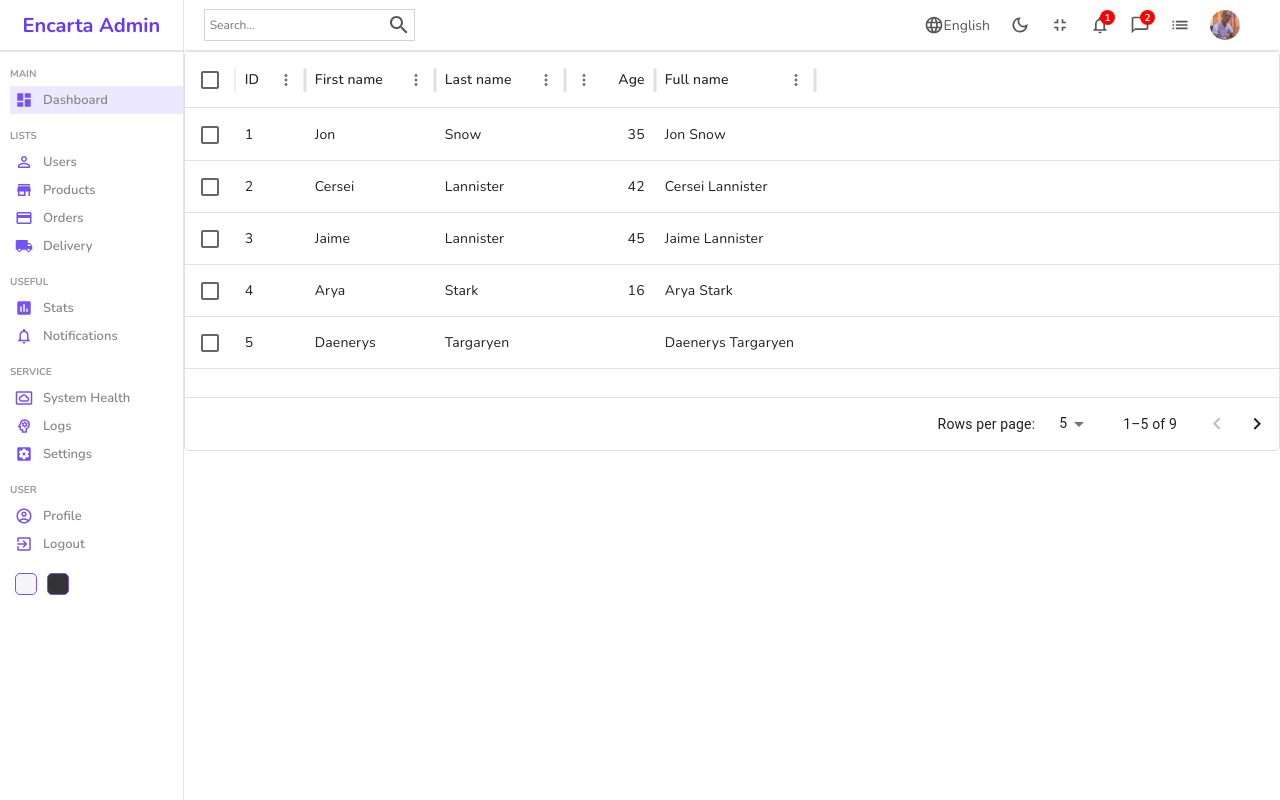
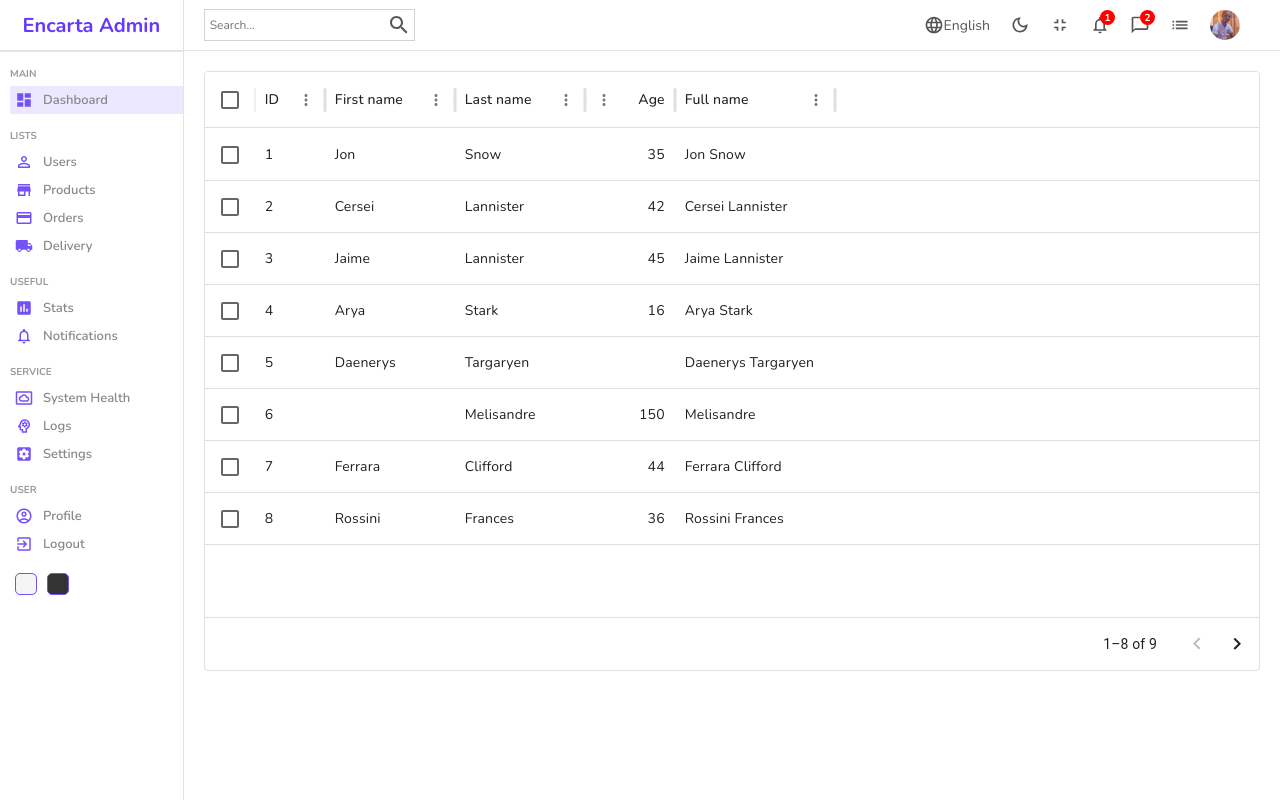
Before and after one commit to anyars-encarta/dashboard-admin, a React (Create React App) app: page /users in a window 1280 px wide. Built offline with nearby package versions, Linux system fonts and the light colour scheme.

Commit message:
Add users table

```diff
--- a/src/components/datatable/Datatable.jsx
+++ b/src/components/datatable/Datatable.jsx
@@ -28,19 +28,20 @@ const columns = [
 const Datatable = () => {
     return (
         <div className='datatable'>
-            <div style={{ height: 400, width: '100%' }}>
+            {/* <div style={{ height: 400, width: '100%' }}> */}
                 <DataGrid
                     rows={rows}
                     columns={columns}
+                    // disableRowSelectionOnClick
                     initialState={{
                         pagination: {
-                            paginationModel: { page: 0, pageSize: 5 },
+                            paginationModel: { page: 0, pageSize: 8 },
                         },
                     }}
                     pageSizeOptions={[5, 10]}
                     checkboxSelection
                 />
-            </div>
+            {/* </div> */}
         </div>
     )
 }
--- a/src/components/datatable/datatable.scss
+++ b/src/components/datatable/datatable.scss
@@ -1,3 +1,4 @@
-.dataTable {
-
+.datatable {
+    height: 600px;
+    padding: 20px;
 }
```
